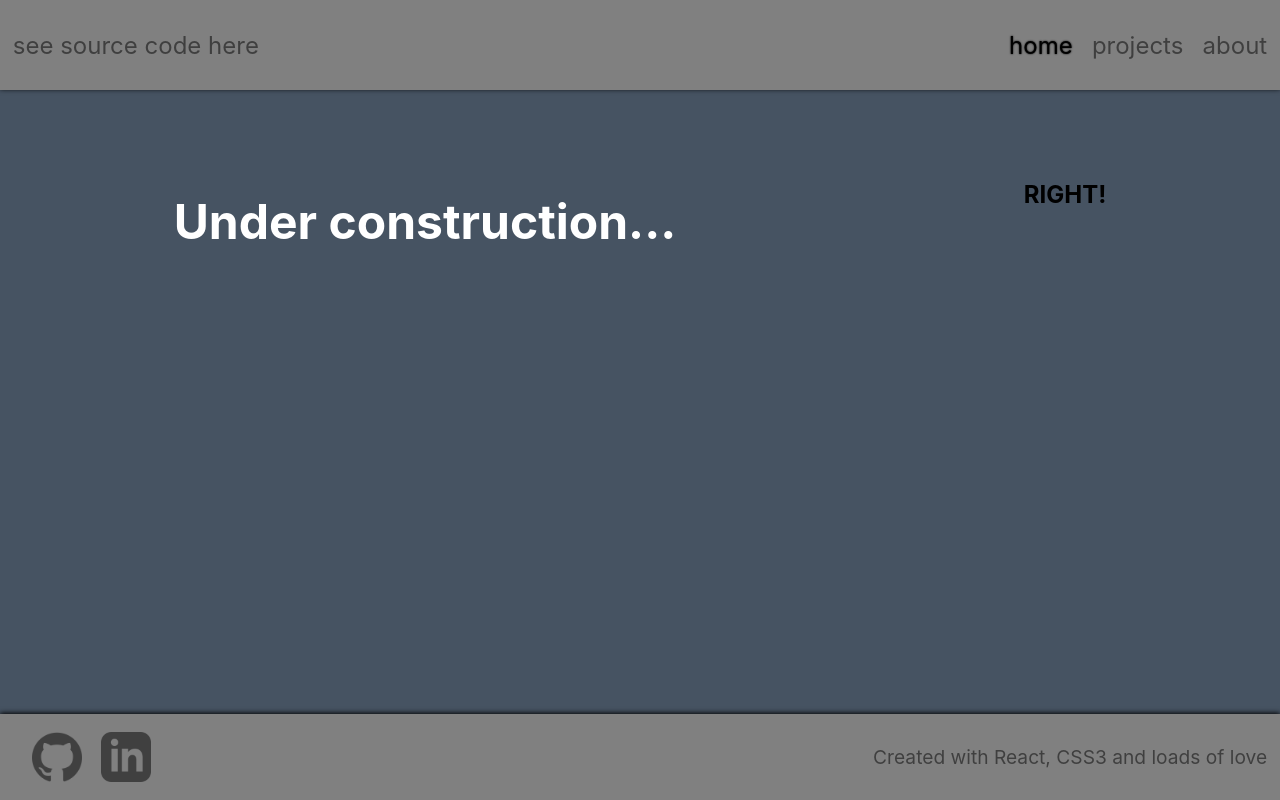
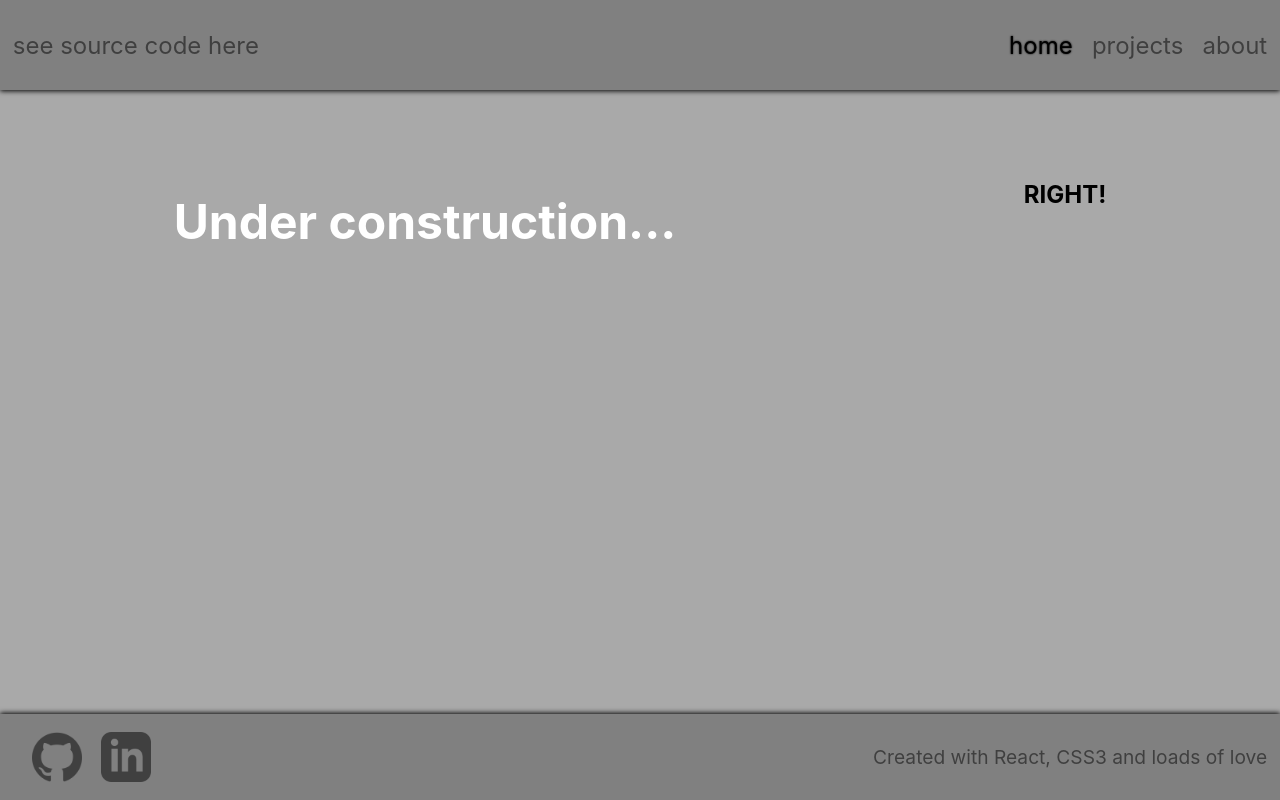
Before and after one commit to unamednada/local_test, a React (Create React App) app: page / in a window 1280 px wide. Built offline with nearby package versions, Linux system fonts and the light colour scheme.

Commit message:
Adjust header shadow and change banner colour

```diff
--- a/src/components/Banner/Banner.css
+++ b/src/components/Banner/Banner.css
@@ -1,5 +1,5 @@
 .banner {
-  background-color: rgb(70, 83, 98);
+  background-color: darkgray;
   position: relative;
   top: 60px;
   height: 600px;
@@ -10,7 +10,7 @@
   position: relative;
   height: 600px;
   width: 100%;
-  background-color: rgb(70, 83, 98);
+  background-color: darkgray;
   display: flex;
   justify-content: space-around;
 }
--- a/src/components/Header/Header.css
+++ b/src/components/Header/Header.css
@@ -7,7 +7,7 @@ header {
   background-color: grey;
   z-index: 1;
   display: flex;
-  box-shadow: 0px -1px 5px #000;
+  box-shadow: 0px 1px 5px #000;
 }
 
 .header-left {
```
